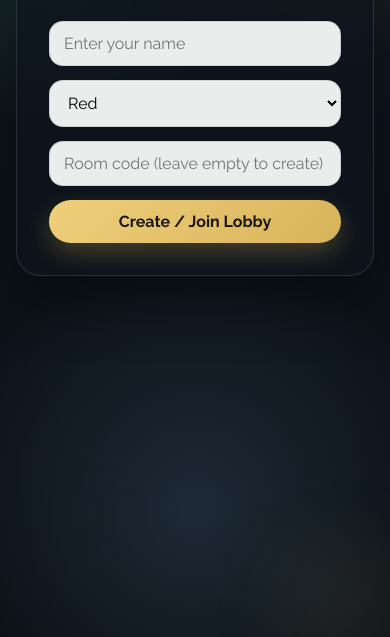
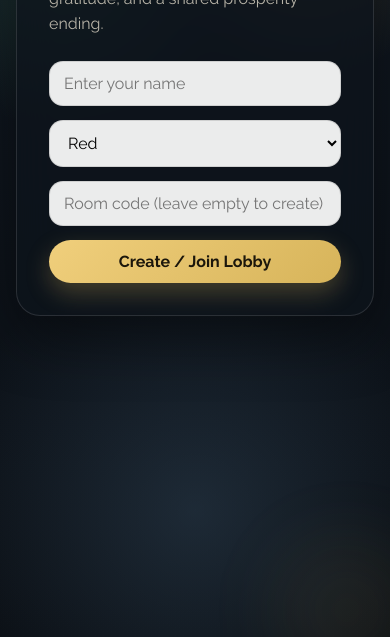
Before and after one commit to m-12711819-ui/TOF, a website: page public/index.html in a window 390 px wide. Shown: the part 207-844 px from the top of the page. Drawn offline with nearby package versions, Linux system fonts and the light colour scheme; no server answers.

Commit message:
Update styles.css

```diff
--- a/public/styles.css
+++ b/public/styles.css
@@ -19,6 +19,8 @@
 html, body {
   margin: 0;
   min-height: 100%;
+  overflow-x: auto;
+  overflow-y: auto;
 }
 
 body {
@@ -29,13 +31,8 @@ body {
     radial-gradient(circle at 80% 15%, rgba(215, 180, 90, 0.16), transparent 20%),
     radial-gradient(circle at 50% 85%, rgba(64, 91, 115, 0.35), transparent 35%),
     linear-gradient(180deg, #111923 0%, #0a0e13 100%);
-  display: flex;
-  justify-content: center;
-  align-items: flex-start;
   min-height: 100vh;
-  overflow-x: auto;
-  overflow-y: auto;
-  padding: 18px 0;
+  padding: 18px;
 }
 
 .scene-glow {
@@ -146,6 +143,7 @@ select {
   padding: 32px;
   position: relative;
   z-index: 1;
+  margin: 40px auto;
 }
 
 .lobby-card h1,
@@ -223,6 +221,7 @@ select {
   min-height: min(95vh, 1160px);
   position: relative;
   z-index: 1;
+  margin: 0 auto;
 }
 
 .board-wrapper {
@@ -718,8 +717,7 @@ select {
 
 @media (max-width: 1200px) {
   body {
-    align-items: start;
-    padding: 16px 0;
+    padding: 16px;
   }
 
   .game-container {
```
